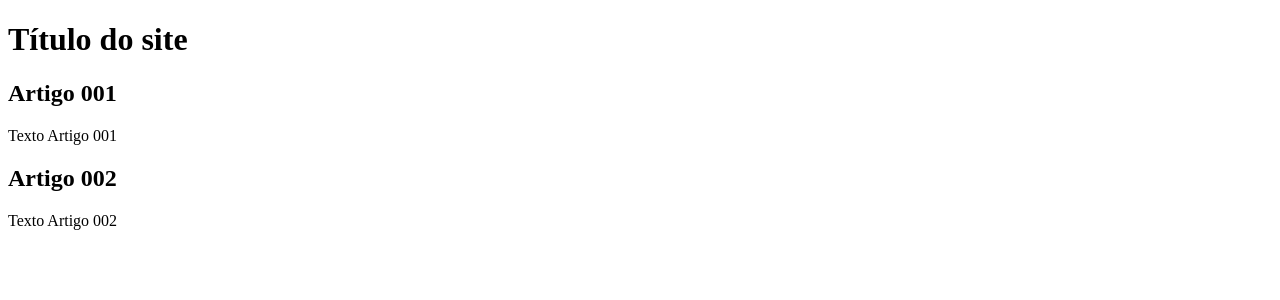
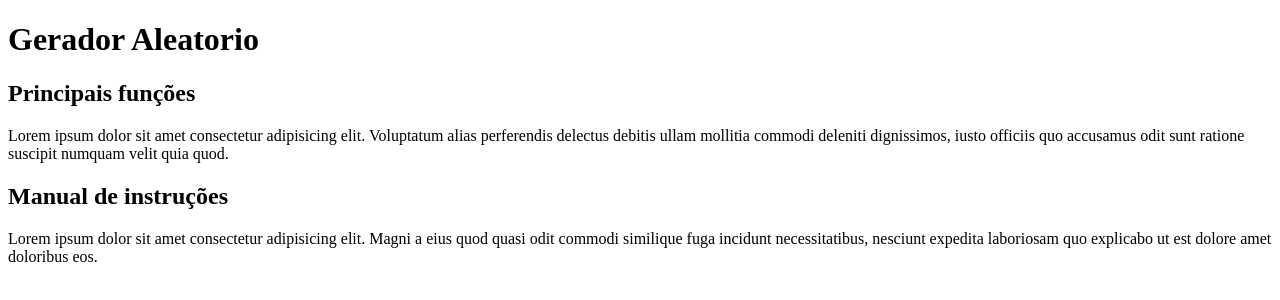
Before and after one commit to Josias123morais/gerador-aleatorio, a plain HTML site: page index.html in a window 1280 px wide. Drawn offline with Linux system fonts and the light colour scheme.

Commit message:
Testando o conteudo

```diff
--- a/index.html
+++ b/index.html
@@ -9,15 +9,15 @@
 <body>
     <main>
         <header>
-            <h1>Título do site</h1>
+            <h1>Gerador Aleatorio</h1>
         </header>
         <article>
-            <h2>Artigo 001</h2>
-            <p>Texto Artigo 001</p>
+            <h2>Principais funções</h2>
+            <p>Lorem ipsum dolor sit amet consectetur adipisicing elit. Voluptatum alias perferendis delectus debitis ullam mollitia commodi deleniti dignissimos, iusto officiis quo accusamus odit sunt ratione suscipit numquam velit quia quod.</p>
         </article>
         <article>
-            <h2>Artigo 002</h2>
-            <p>Texto Artigo 002</p>
+            <h2>Manual de instruções</h2>
+            <p>Lorem ipsum dolor sit amet consectetur adipisicing elit. Magni a eius quod quasi odit commodi similique fuga incidunt necessitatibus, nesciunt expedita laboriosam quo explicabo ut est dolore amet doloribus eos.</p>
         </article>
     </main>
 </body>
```
